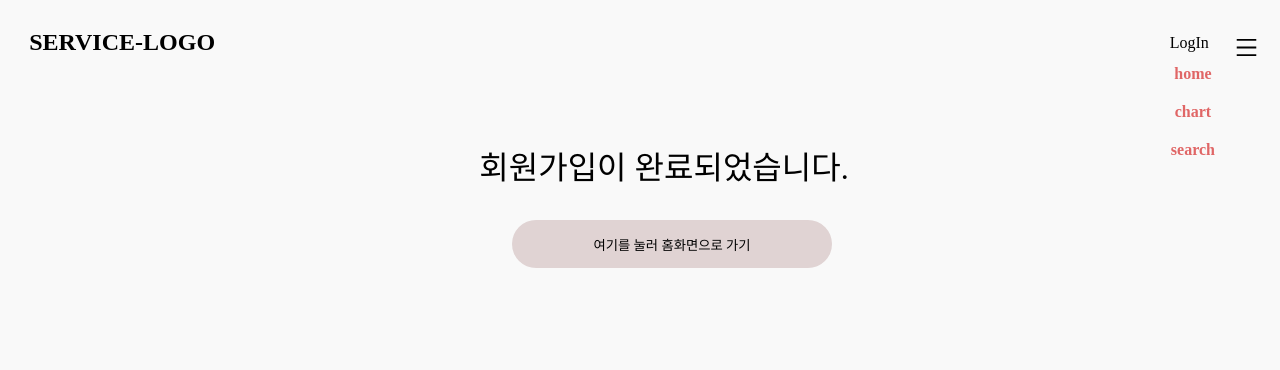
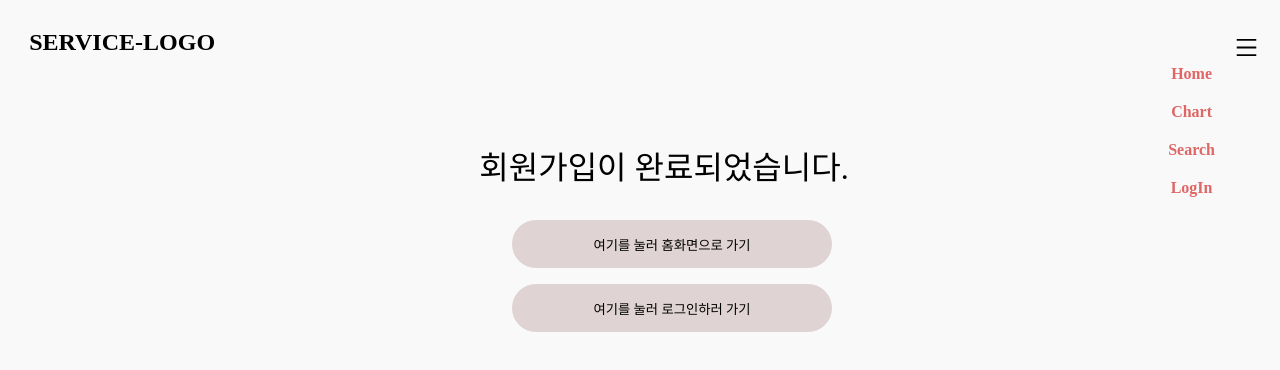
Before and after one commit to wooneeS2/-After_Corona_Tube, a React (Create React App) app in the folder project/: page /sign-up/complete in a window 1280 px wide. Both pictures are taken after a click on the button 1246 px from the left and 49 px from the top of the page. Shown: the top 370 px of the page. Built offline with nearby package versions, Linux system fonts and the light colour scheme; no server answers; a web font is replaced by a local one.

Commit message:
Refactor Sign-in/up/out

```diff
--- a/project/src/components/base/Header.js
+++ b/project/src/components/base/Header.js
@@ -1,23 +1,33 @@
 import { AiOutlineMenu } from "react-icons/ai";
-import { useState } from "react";
+import { GrLogout } from "react-icons/gr";
+import { useState, useEffect } from "react";
 import { Link } from "react-router-dom";
 import "../../design/header.css";
+import axios from "axios";
 
 // 헤더의 메뉴버튼
 export function MenuBtn() {
   const [visible, setVisible] = useState(false);
   const menuList = [
     {
-      label: "home",
-      id: "menu1",
+      label: "Home",
+      path: "home",
     },
     {
-      label: "chart",
-      id: "menu2",
+      label: "Chart",
+      path: "chart",
     },
     {
-      label: "search",
-      id: "menu3",
+      label: "Search",
+      path: "search",
+    },
+    {
+      label: "LogIn",
+      path: "sign-in",
+    },
+    {
+      label: "LogOut",
+      path: "/",
     },
   ];
 
@@ -26,12 +36,56 @@ export function MenuBtn() {
     setVisible(!visible);
   };
 
+  const [isLogin, setIsLogin] = useState(false);
+  const [userName, setUserName] = useState("");
+  const url =
+    "http://elice-kdt-3rd-team-16.koreacentral.cloudapp.azure.com/auth/get";
+
+  //로컬에 저장된 토큰으로 유저 데이터 불러오기
+  const getUserData = async () => {
+    const token = localStorage.getItem("userToken");
+    console.log(token);
+
+    try {
+      const response = await axios.get(url, {
+        headers: {
+          Authorization: token,
+        },
+      });
+      setIsLogin(true);
+      setUserName(response.data.name);
+      console.log("isLogin", isLogin, "userName", userName);
+    } catch (e) {
+      console.log(e);
+      setIsLogin(false);
+    }
+  };
+
+  //로그아웃
+  const LogOut = () => {
+    localStorage.removeItem("userToken");
+    setIsLogin(false);
+    setUserName("");
+  };
+
+  //FIXME 로그인 했을 때 바로 로그인이 안됨. 새로고침해야지 로그인이됨.
+  //로그인 상태가 변경되면 유저 데이터를 불러옴
+  useEffect(() => {
+    getUserData();
+  }, [isLogin]);
+
+  //헤더 컴포넌트가 실행될 때 유저 데이터를 불러옴
+  useEffect(() => {
+    getUserData();
+  }, []);
   return (
     <>
       <div className="navigator">
-        <div id="login-btn">
-          <Link to={"/sign-in"}>LogIn</Link>
-        </div>
+        {isLogin === true ? (
+          <span className="user-login-info">{userName}님</span>
+        ) : (
+          <div></div>
+        )}
         <button
           id="menu-btn"
           onClick={() => {
@@ -40,12 +94,27 @@ export function MenuBtn() {
         >
           <AiOutlineMenu size={25} />
         </button>
+        {/* 로그인이 되어있으면 로그아웃 버튼이보이고, 안되어있으면 로그인 버튼이 보임 */}
         {visible && (
           <div className="menu">
-            {menuList.map(x => {
+            {(isLogin === true
+              ? menuList.filter(x => x.label !== "LogIn")
+              : menuList.filter(x => x.label !== "LogOut")
+            ).map(x => {
               return (
                 <div key={x.id} id="drop-menu">
-                  <Link to={`/${x.label}`}>{x.label}</Link>
+                  <Link
+                    to={`/${x.path}`}
+                    onClick={
+                      x.label === "LogOut"
+                        ? () => {
+                            LogOut();
+                          }
+                        : {}
+                    }
+                  >
+                    {x.label}
+                  </Link>
                 </div>
               );
             })}
--- a/project/src/design/header.css
+++ b/project/src/design/header.css
@@ -99,3 +99,7 @@ a:-webkit-any-link {
   text-decoration-line: none;
   color: #e06666;
 }
+
+.user-login-info {
+  margin-right: 2rem;
+}
--- a/project/src/pages/sign/SignInPage.js
+++ b/project/src/pages/sign/SignInPage.js
@@ -1,23 +1,24 @@
 import "../../design/signIn.css";
 import { Link } from "react-router-dom";
 import { useState } from "react";
-import { isEmail, borderStyle } from "./SignUpPage";
+import { isEmail, errorStyle, returnBorderStyle } from "./SignUpPage";
 import { useNavigate } from "react-router-dom";
 import axios from "axios";
 
-//TODO 로그인 성공하면 로그인 버튼 사용자 이름으로 바꾸기
-
+const url =
+  "http://elice-kdt-3rd-team-16.koreacentral.cloudapp.azure.com/auth/login";
 export function SignInPage() {
   const [userInfo, setUserInfo] = useState({ email: "", pw: "" });
   const [emailError, setEmailError] = useState(false);
-  const url =
-    "http://elice-kdt-3rd-team-16.koreacentral.cloudapp.azure.com/auth/login";
+  const [loginError, setLoginError] = useState(false);
   const navigate = useNavigate();
   const postUserData = async () => {
+    const { email, pw } = userInfo;
     const signinFormData = new FormData();
-    signinFormData.append("email", userInfo.email);
-    signinFormData.append("password", userInfo.pw);
+    signinFormData.append("email", email);
+    signinFormData.append("password", pw);
 
+    //로그인 요청
     try {
       const response = await axios({
         method: "post",
@@ -25,10 +26,13 @@ export function SignInPage() {
         data: signinFormData,
         headers: { "Content-Type": "multipart/form-data" },
       });
+      // 리턴으로 받은 토큰 값 로컬에 저장
+      localStorage.setItem("userToken", response.data.token);
 
       navigate("/");
     } catch (e) {
       console.log(e);
+      setLoginError(true);
     }
   };
 
@@ -52,12 +56,10 @@ export function SignInPage() {
                   email: e.target.value,
                 });
               }}
-              style={userInfo.email !== "" ? borderStyle : {}}
+              style={returnBorderStyle(userInfo.email)}
             />
             {emailError && (
-              <div style={{ color: "red", fontSize: "1rem" }}>
-                올바른 이메일을 입력해주세요.
-              </div>
+              <div style={errorStyle}>올바른 이메일을 입력해주세요.</div>
             )}
           </div>
           <div id="user-pw-box">
@@ -70,9 +72,13 @@ export function SignInPage() {
               onChange={e => {
                 setUserInfo({ ...userInfo, pw: e.target.value });
               }}
-              style={userInfo.pw !== "" ? borderStyle : {}}
+              style={returnBorderStyle(userInfo.pw)}
             />
           </div>
+          {/* 로그인 실패시 안내 문구 */}
+          {loginError && (
+            <div style={errorStyle}>회원정보를 찾을 수 없습니다.</div>
+          )}
           <button
             type="submit"
             id="user-log-in-btn"
--- a/project/src/pages/sign/SignUpCompletePage.js
+++ b/project/src/pages/sign/SignUpCompletePage.js
@@ -1,12 +1,12 @@
 import { NextBtn } from "../../components/etc/buttonComponents";
 
-//TODO 세션에 유저 정보 저장하기
 export function SignUpCompletePage() {
   return (
     <>
       <div className="sign-up-complete">
         <p>회원가입이 완료되었습니다.</p>
         <NextBtn title="여기를 눌러 홈화면으로 가기" path="/" />
+        <NextBtn title="여기를 눌러 로그인하러 가기" path="/sign-in" />
       </div>
     </>
   );
--- a/project/src/pages/sign/SignUpPage.js
+++ b/project/src/pages/sign/SignUpPage.js
@@ -3,31 +3,43 @@ import { useState } from "react";
 import axios from "axios";
 import { useNavigate } from "react-router-dom";
 
+//이메일 정규식 판단
 export const isEmail = email => {
   const emailRegex =
     /^(([^<>()\[\].,;:\s@"]+(\.[^<>()\[\].,;:\s@"]+)*)|(".+"))@(([^<>()[\].,;:\s@"]+\.)+[^<>()[\].,;:\s@"]{2,})$/i;
 
   return emailRegex.test(email);
 };
+
 export const borderStyle = { border: "0.3rem solid #e06666" };
+export const errorStyle = { color: "red", fontSize: "1rem" };
+export const returnBorderStyle = data => {
+  return data !== "" ? borderStyle : {};
+};
+//GET요청 url
+const url =
+  "http://elice-kdt-3rd-team-16.koreacentral.cloudapp.azure.com/auth/register";
 
 export function SignUpPage() {
+  //input에 입력되는 유저 정보
   const [userInfo, setUserInfo] = useState({
     email: "",
     name: "",
     password: "",
   });
   const [emailError, setEmailError] = useState(false);
-  const url =
-    "http://elice-kdt-3rd-team-16.koreacentral.cloudapp.azure.com/auth/register";
+  const [loginError, setLoginError] = useState(false);
 
   const navigate = useNavigate();
   const postUserData = async () => {
+    // post에 필요한 formData형식 만들기
+    const { email, name, password } = userInfo;
     const signupFormData = new FormData();
-    signupFormData.append("email", userInfo.email);
-    signupFormData.append("name", userInfo.name);
-    signupFormData.append("password", userInfo.password);
+    signupFormData.append("email", email);
+    signupFormData.append("name", name);
+    signupFormData.append("password", password);
 
+    //회원가입 요청
     try {
       const response = await axios({
         method: "post",
@@ -35,11 +47,9 @@ export function SignUpPage() {
         data: signupFormData,
         headers: { "Content-Type": "multipart/form-data" },
       });
-      console.log(signupFormData);
-      console.log(response);
       navigate("/sign-up/complete");
     } catch (e) {
-      console.log(e);
+      setLoginError(true);
     }
   };
 
@@ -63,7 +73,7 @@ export function SignUpPage() {
                     name: e.target.value,
                   });
                 }}
-                style={userInfo.name !== "" ? borderStyle : {}}
+                style={returnBorderStyle(userInfo.name)}
               />
             </div>
             <div id="log-in-subtitle">이메일</div>
@@ -79,12 +89,10 @@ export function SignUpPage() {
                   email: e.target.value,
                 });
               }}
-              style={userInfo.email !== "" ? borderStyle : {}}
+              style={returnBorderStyle(userInfo.email)}
             />
             {emailError && (
-              <div style={{ color: "red", fontSize: "1rem" }}>
-                올바른 이메일을 입력해주세요.
-              </div>
+              <div style={errorStyle}>올바른 이메일을 입력해주세요.</div>
             )}
           </div>
 
@@ -101,19 +109,20 @@ export function SignUpPage() {
                   password: e.target.value,
                 });
               }}
-              style={userInfo.password !== "" ? borderStyle : {}}
+              style={returnBorderStyle(userInfo.password)}
             />
           </div>
+          {/* 회원가입 실패시 안내 문구 */}
+          {loginError && <div style={errorStyle}>이미 가입된 회원입니다.</div>}
           <button
             type="submit"
             id="user-log-in-btn"
             onClick={e => {
               e.preventDefault();
-              console.log(userInfo);
+
               const isValidation = isEmail(userInfo.email);
               if (!isValidation) {
                 setEmailError(true);
-                console.log("error", emailError);
               } else {
                 setEmailError(false);
                 postUserData();
--- a/project/src/pages/startPage.js
+++ b/project/src/pages/startPage.js
@@ -1,7 +1,7 @@
 import React from "react";
 import { ScrollContainer } from "react-scroll-motion";
 import "./../design/startPage.css";
-import * as page from "../components/startPageChartComponents/scrollArticleComponents";
+import * as page from "../components/startPageChartComponents/ScrollArticleComponents";
 
 //TODO 스크롤 페이지별  레이아웃 정리 필요
 //TODO 반응형으로 만들기
```
